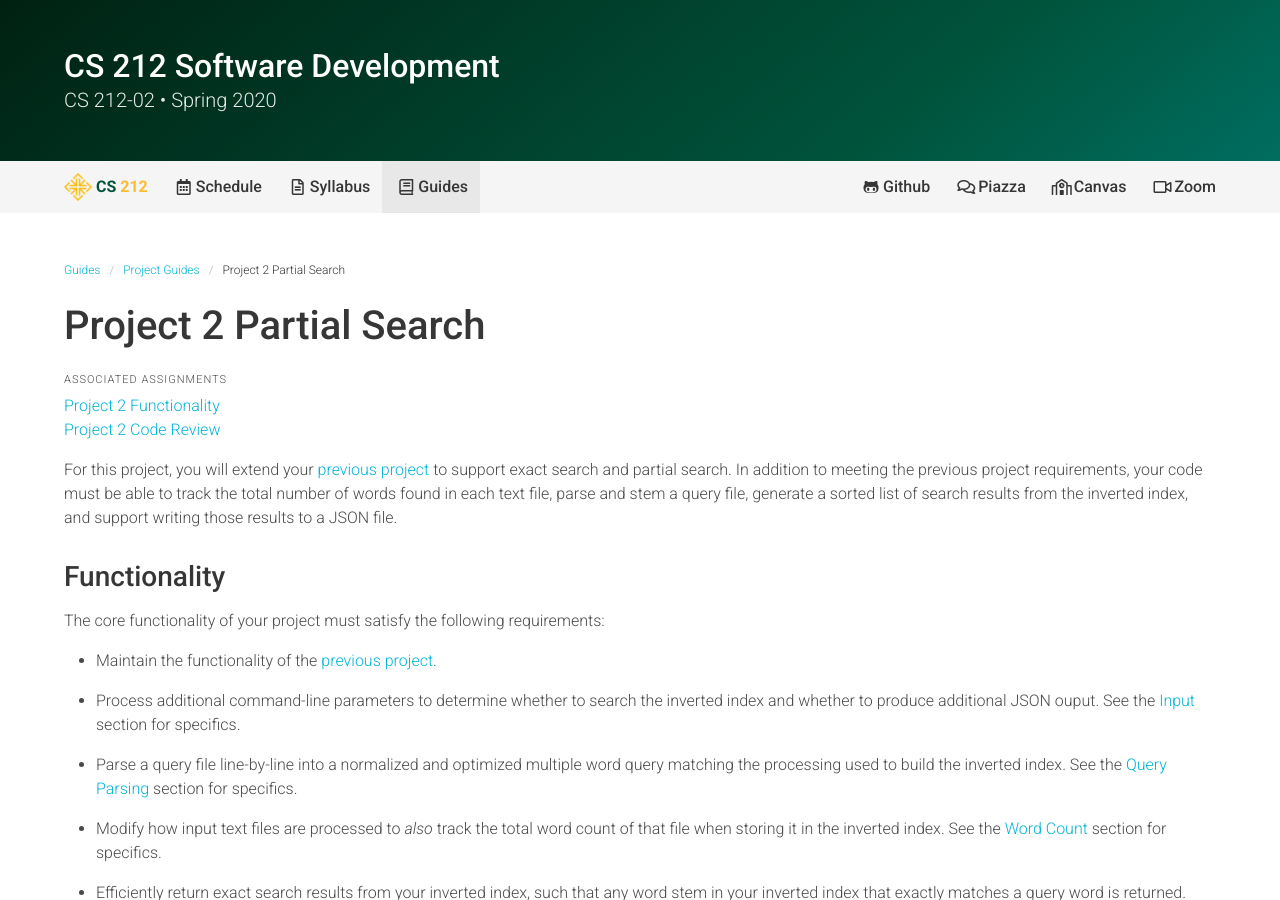
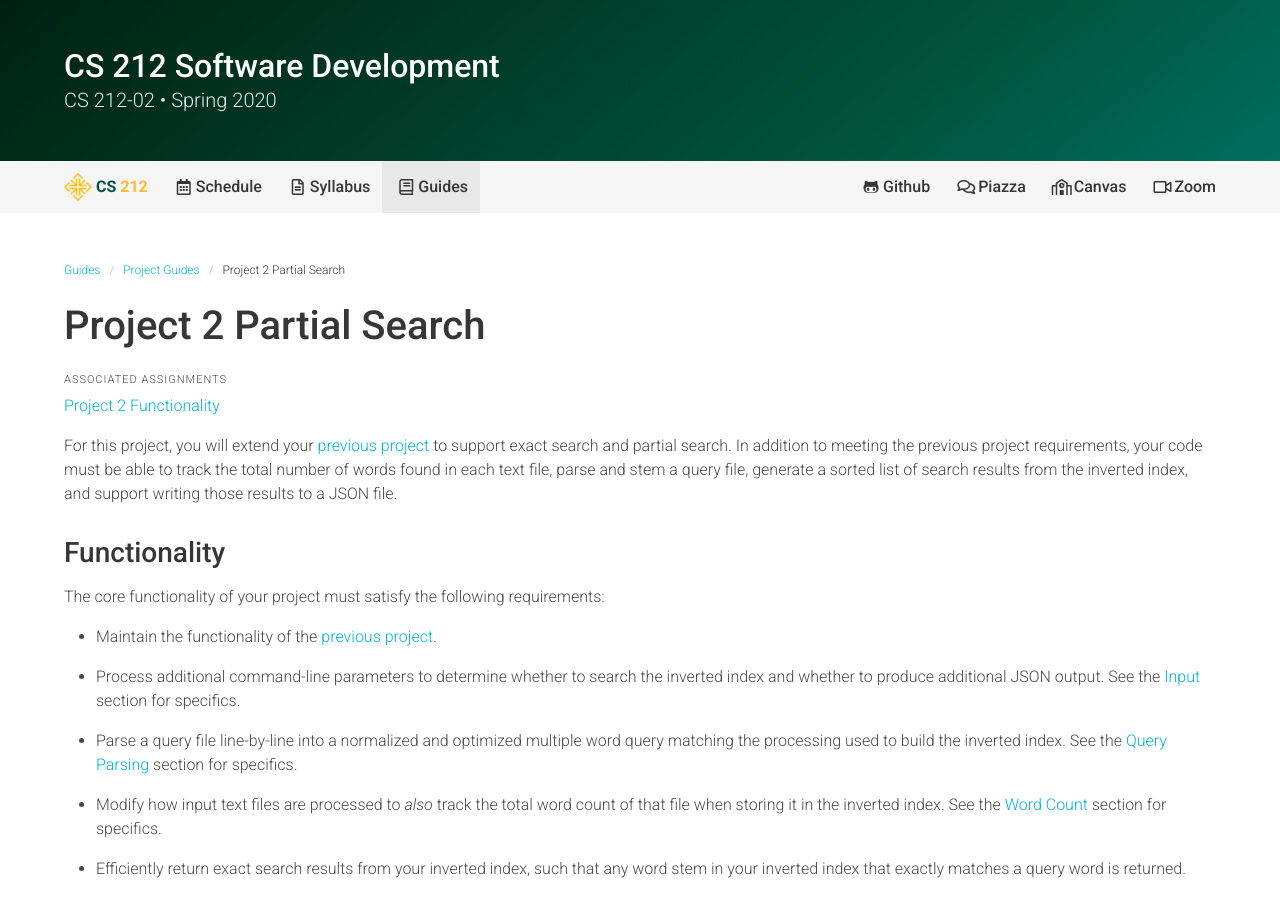
Before and after one commit to usf-cs212-spring2020/usf-cs212-spring2020.github.io, a Jekyll site: the page built from _projects/project-2.md, in a window 1280 px wide and 900 px high. Built offline with Jekyll 4.4.1, drawn with Linux system fonts in a browser that asks for light colours.

Commit message:
update project 2 links

````diff
--- a/_projects/project-2.md
+++ b/_projects/project-2.md
@@ -10,10 +10,7 @@
 
 assignments:
   - text: 'Project 2 Functionality'
-    link: 'https://usfca.instructure.com/courses/1590210/assignments/6911895'
-
-  - text: 'Project 2 Code Review'
-    link: 'https://usfca.instructure.com/courses/1590210/assignments/6911896'
+    link: 'https://usfca.instructure.com/courses/1591964/assignments/6923365'
 
 ---
 
@@ -25,7 +22,7 @@
 
   - Maintain the functionality of the [previous project](project-1.html).
 
-  - Process additional command-line parameters to determine whether to search the inverted index and whether to produce additional JSON ouput. See the [Input](#input) section for specifics.
+  - Process additional command-line parameters to determine whether to search the inverted index and whether to produce additional JSON output. See the [Input](#input) section for specifics.
 
   - Parse a query file line-by-line into a normalized and optimized multiple word query matching the processing used to build the inverted index. See the [Query Parsing](#query-parsing) section for specifics.
 
@@ -138,7 +135,7 @@
 
 You can use [Double.compare(...)](https://docs.oracle.com/en/java/javase/13/docs/api/java.base/java/lang/Double.html#compare(double,double)), [Integer.compare(...)](https://docs.oracle.com/en/java/javase/13/docs/api/java.base/java/lang/Integer.html#compare(int,int)), and [String.compareToIgnoreCase(...)](https://docs.oracle.com/en/java/javase/13/docs/api/java.base/java/lang/String.html#compareToIgnoreCase(java.lang.String)) for these comparisons and the built-in sort methods in Java.
 
-See the [partial search results](https://github.com/usf-cs212-2020/project-tests/blob/master/Project%20Tests/expected/search-partial/search-partial-simple.json) for [`ant perf`](https://github.com/usf-cs212-2020/project-tests/blob/master/Project%20Tests/expected/search-partial/search-partial-simple.json#L2-L13) for an example of results sorted by score, the results for [`lori`](https://github.com/usf-cs212-2020/project-tests/blob/master/Project%20Tests/expected/search-partial/search-partial-simple.json#L42-L58) for an example of results with the same score and thus sorted by count, and finally the results for [`capybara hidden`](https://github.com/usf-cs212-2020/project-tests/blob/master/Project%20Tests/expected/search-partial/search-partial-simple.json#L14-L25) for an example of results with the same score and same count and thus sorted alphabetically by location.
+See the [partial search results](https://github.com/usf-cs212-spring2020/project-tests/blob/master/Project%20Tests/expected/search-partial/search-partial-simple.json) for [`ant perf`](https://github.com/usf-cs212-spring2020/project-tests/blob/master/Project%20Tests/expected/search-partial/search-partial-simple.json#L2-L13) for an example of results sorted by score, the results for [`lori`](https://github.com/usf-cs212-spring2020/project-tests/blob/master/Project%20Tests/expected/search-partial/search-partial-simple.json#L42-L58) for an example of results with the same score and thus sorted by count, and finally the results for [`capybara hidden`](https://github.com/usf-cs212-spring2020/project-tests/blob/master/Project%20Tests/expected/search-partial/search-partial-simple.json#L14-L25) for an example of results with the same score and same count and thus sorted alphabetically by location.
 
 <i class="fas fa-exclamation-triangle"></i>
 If you calculate the score using `float` instead of `double` objects, or sort using `Path` instead of `String` objects, you may not get the expected results!
@@ -200,7 +197,7 @@
   ],
 ```
 
-You can also find this output in the [`expected/search-exact/search-exact-simple.json`](https://github.com/usf-cs212-2020/project-tests/blob/master/Project%20Tests/expected/search-exact/search-exact-simple.json#L49-L55) file in the `project-tests` repository. See the other expected output files for more examples.
+You can also find this output in the [`expected/search-exact/search-exact-simple.json`](https://github.com/usf-cs212-spring2020/project-tests/blob/master/Project%20Tests/expected/search-exact/search-exact-simple.json#L49-L55) file in the `project-tests` repository. See the other expected output files for more examples.
 
 ## Examples
 
@@ -213,7 +210,7 @@
             -exact
 ```
 
-This is functionally equivalent to the [Project2Test](https://github.com/usf-cs212-2020/project-tests/blob/master/Project%20Tests/src/Project2Test.java#L69-L77) &raquo; [SearchOutputTest](https://github.com/usf-cs212-2020/project-tests/blob/master/Project%20Tests/src/SearchOutputTest.java) &raquo; [ExactSearchTest](https://github.com/usf-cs212-2020/project-tests/blob/master/Project%20Tests/src/SearchOutputTest.java#L66) &raquo; [testSimpleDirectory](https://github.com/usf-cs212-2020/project-tests/blob/master/Project%20Tests/src/SearchOutputTest.java#L74-L83) test. It will create the inverted index from the `input/text/simple/` input subdirectory, perform an **exact** search of the queries in the `input/query/simple.txt` query input file, and output the search results to `search-exact-simple.json`.
+This is functionally equivalent to the [Project2Test](https://github.com/usf-cs212-spring2020/project-tests/blob/master/Project%20Tests/src/Project2Test.java#L69-L77) &raquo; [SearchOutputTest](https://github.com/usf-cs212-spring2020/project-tests/blob/master/Project%20Tests/src/SearchOutputTest.java) &raquo; [ExactSearchTest](https://github.com/usf-cs212-spring2020/project-tests/blob/master/Project%20Tests/src/SearchOutputTest.java#L66) &raquo; [testSimpleDirectory](https://github.com/usf-cs212-spring2020/project-tests/blob/master/Project%20Tests/src/SearchOutputTest.java#L74-L83) test. It will create the inverted index from the `input/text/simple/` input subdirectory, perform an **exact** search of the queries in the `input/query/simple.txt` query input file, and output the search results to `search-exact-simple.json`.
 
 ## Hints
 
````
